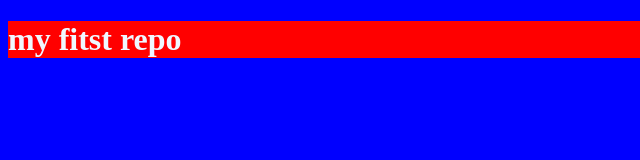
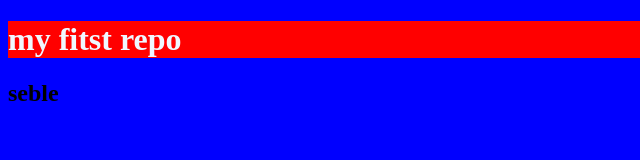
Before and after one commit to seblewongel-kassa/my-first-repo, a plain HTML site: page index.html in a window 1280 px wide. Shown: the full height of the page, 0-640 px from the left. Drawn offline with Linux system fonts and the light colour scheme.

Commit message:
header added

```diff
--- a/index.html
+++ b/index.html
@@ -8,5 +8,6 @@
 </head>
 <body>
     <h1>my fitst repo </h1>
+    <h2>seble</h2>
 </body>
 </html>
```
